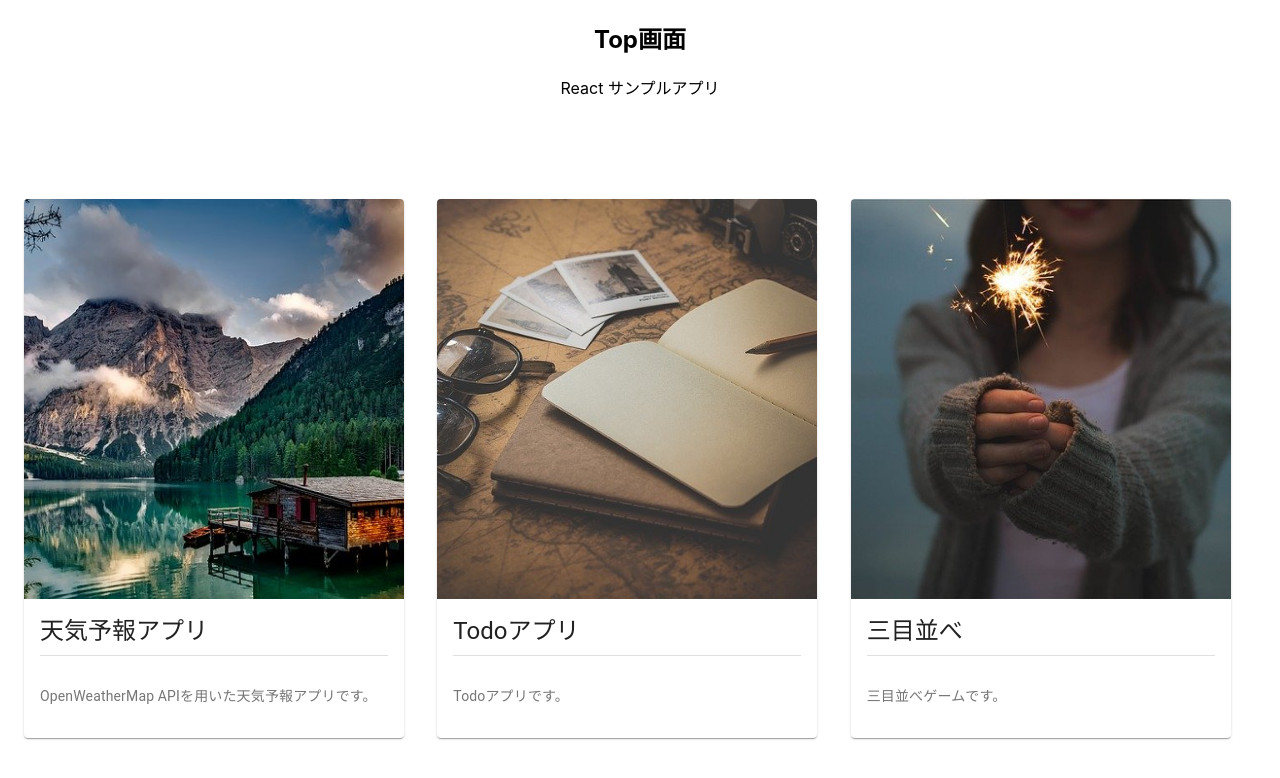
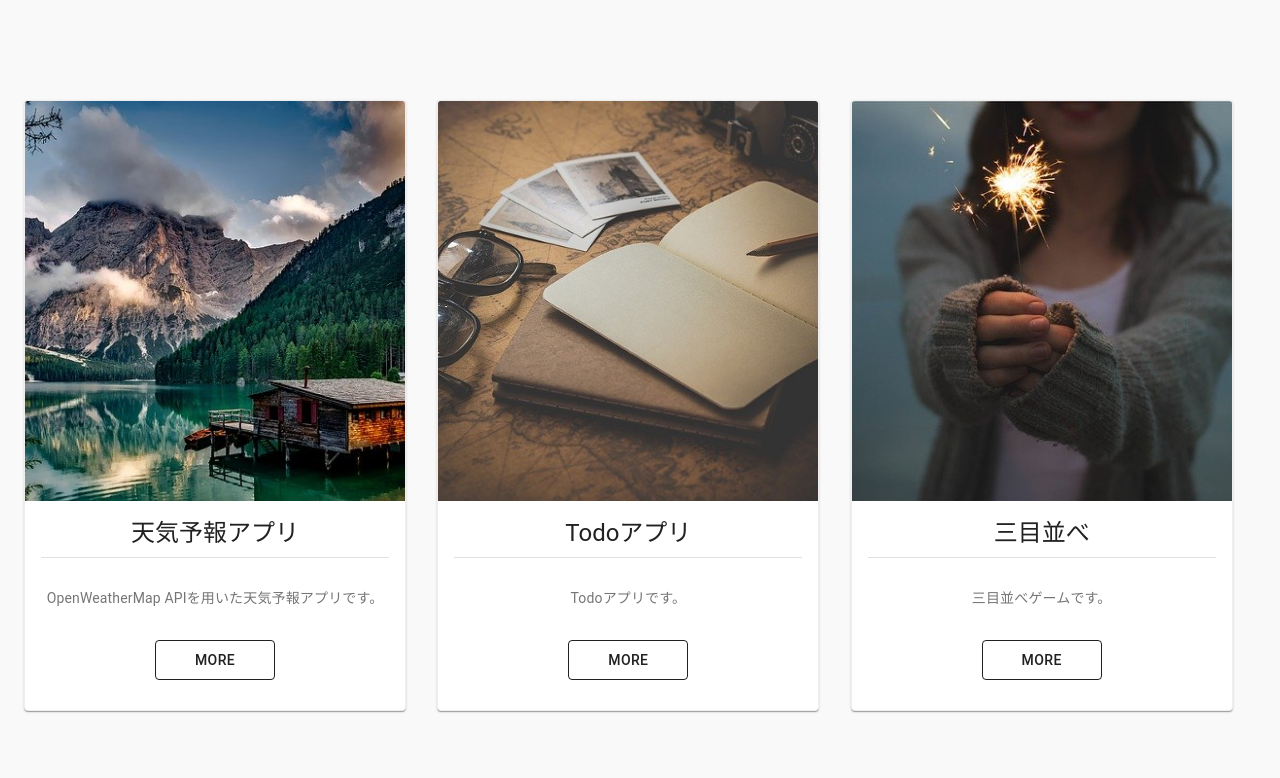
Before and after one commit to koh97222/react-todos, a React (Create React App) app in the folder front/my-app/: page / in a window 1280 px wide. Shown: the top 778 px of the page. Built offline with nearby package versions, Linux system fonts and the light colour scheme.

Commit message:
デザインの修正

```diff
--- a/front/my-app/src/App.tsx
+++ b/front/my-app/src/App.tsx
@@ -1,14 +1,9 @@
 import React from "react";
 import WrapRouter from "./components/WrapRouter";
 import "./App.css";
-import { Container } from "@material-ui/core";
 
 function App() {
-  return (
-    <Container fixed>
-      <WrapRouter />
-    </Container>
-  );
+  return <WrapRouter />;
 }
 
 export default App;
--- /dev/null
+++ b/front/my-app/src/components/WithArrowBtn.tsx
@@ -0,0 +1,31 @@
+import React from "react";
+import { Button, makeStyles } from "@material-ui/core";
+
+interface BtnProps {
+  title: string;
+  width: number;
+  height: number;
+}
+const WithArrowBtn: React.FC<BtnProps> = (props) => {
+  const useStyles = makeStyles({
+    btn: {
+      border: "1px solid",
+      width: props.width,
+      height: props.height,
+      "&:hover": {
+        transform: "scale(1.02,1.02)",
+        transitionDuration: "1s",
+        background: "#537791",
+        color: "white",
+      },
+    },
+  });
+  const classes = useStyles();
+  return (
+    <>
+      <Button className={classes.btn}>{props.title}</Button>
+    </>
+  );
+};
+
+export default WithArrowBtn;
--- a/front/my-app/src/components/WrapCard.tsx
+++ b/front/my-app/src/components/WrapCard.tsx
@@ -1,5 +1,6 @@
 import React from "react";
 import { makeStyles } from "@material-ui/core/styles";
+import WithArrowBtn from "./WithArrowBtn";
 import {
   Card,
   CardActionArea,
@@ -12,8 +13,16 @@ import {
 import { useHistory } from "react-router-dom";
 
 const useStyles = makeStyles({
+  center: {
+    display: "flex",
+    justifyContent: "center",
+  },
   root: {
     maxWidth: 380,
+    border: "1px solid #eee",
+  },
+  txCenter: {
+    textAlign: "center",
   },
   mb30: {
     marginBottom: "30px",
@@ -49,12 +58,22 @@ const WrapCard = (props: CardProps) => {
           title="Contemplative Reptile"
         />
         <CardContent>
-          <Typography gutterBottom variant="h5" component="h2">
+          <Typography
+            className={classes.txCenter}
+            gutterBottom
+            variant="h5"
+            component="h2"
+          >
             {props.title}
           </Typography>
           <Divider />
           <div className={classes.mb30}></div>
-          <Typography variant="body2" color="textSecondary" component="p">
+          <Typography
+            className={classes.txCenter}
+            variant="body2"
+            color="textSecondary"
+            component="p"
+          >
             {props.description}
           </Typography>
         </CardContent>
@@ -67,6 +86,9 @@ const WrapCard = (props: CardProps) => {
           Learn More
         </Button> */}
       </CardActions>
+      <div className={`${classes.center} ${classes.mb30}`}>
+        <WithArrowBtn title={"MORE"} width={120} height={40} />
+      </div>
     </Card>
   );
 };
--- a/front/my-app/src/pages/Top.tsx
+++ b/front/my-app/src/pages/Top.tsx
@@ -1,6 +1,6 @@
 import React from "react";
 import WrapCard from "../components/WrapCard";
-import { makeStyles, Grid } from "@material-ui/core";
+import { makeStyles, Grid, Container } from "@material-ui/core";
 
 /**
  * Top画面コンポーネント
@@ -8,12 +8,8 @@ import { makeStyles, Grid } from "@material-ui/core";
 const Top = () => {
   const classes = useStyles();
   return (
-    <>
-      <div className={classes.header}>
-        <h2>Top画面</h2>
-        <p>React サンプルアプリ</p>
-      </div>
-
+    <div className={classes.top}>
+      <Container fixed>
         <Grid container spacing={1}>
           <Grid item xs={12} sm={4}>
             <WrapCard
@@ -40,7 +36,8 @@ const Top = () => {
             />
           </Grid>
         </Grid>
-    </>
+      </Container>
+    </div>
   );
 };
 
@@ -48,9 +45,11 @@ const Top = () => {
  * style
  */
 const useStyles = makeStyles({
-  header: {
-    textAlign: "center",
-    marginBottom: "100px",
+  top: {
+    paddingTop: "100px",
+    width: "100vw",
+    height: "100vh",
+    backgroundColor: "#f9f9f9",
   },
 });
 export default Top;
--- a/front/my-app/src/pages/Weather.tsx
+++ b/front/my-app/src/pages/Weather.tsx
@@ -1,5 +1,5 @@
 import React, { useState, useEffect } from "react";
-import { makeStyles, Grid, Divider } from "@material-ui/core";
+import { makeStyles, Grid, Divider, Container } from "@material-ui/core";
 import WrapSelect from "../components/WrapSelect";
 import getWeather from "../WeatherUtils";
 import WeatherInfo from "../components/WeatherInfo";
@@ -44,6 +44,7 @@ const Weather = () => {
   return (
     <>
       <div className={classes.main}>
+        <Container fixed>
           <div className={classes.mb30}></div>
           <Grid container spacing={2}>
             <Grid item xs={12} sm={12}>
@@ -85,6 +86,7 @@ const Weather = () => {
             </Grid>
             <Grid item xs={12} sm={2}></Grid>
           </Grid>
+        </Container>
 
         <Spinner isOpen={isSpinnerOpen} />
       </div>
```
Lines whose indentation alone changed are shown as unchanged.
